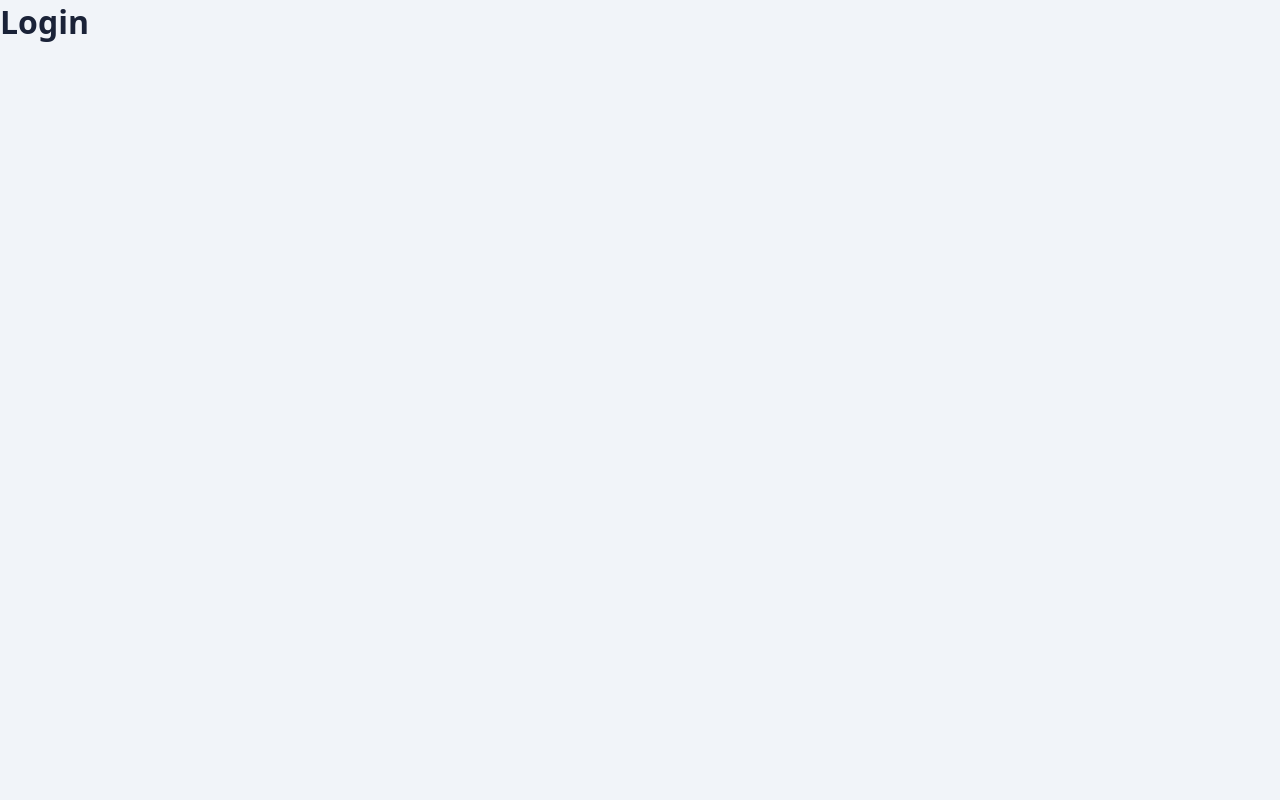
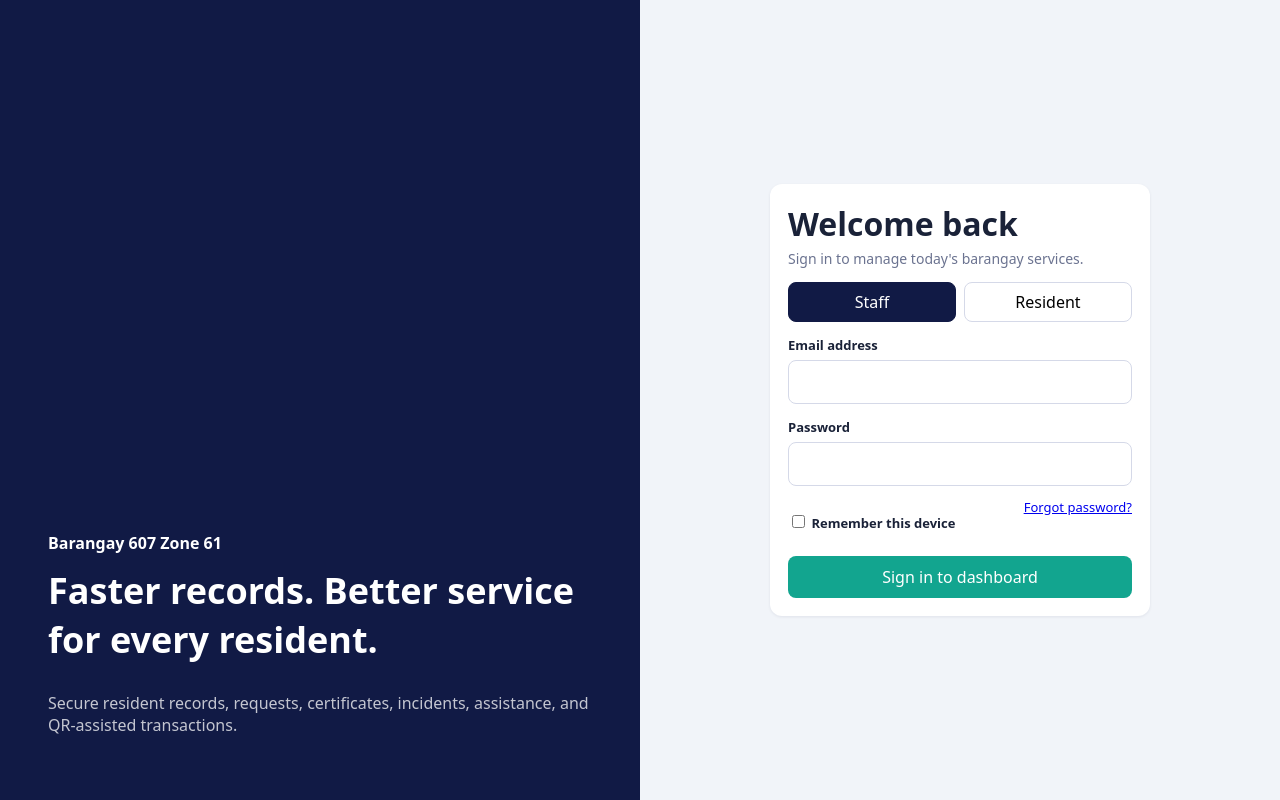
Before and after one commit to mksalinsub-prog/Emtech_Group1_Project, a React (Vite) app in the folder client/: page /login in a window 1280 px wide. Built offline with nearby package versions, Linux system fonts and the light colour scheme.

Commit message:
Build login page with staff and resident roles

```diff
--- a/client/src/pages/Login.jsx
+++ b/client/src/pages/Login.jsx
@@ -1,3 +1,44 @@
+import { useState } from 'react'
+import { Link, useNavigate } from 'react-router-dom'
+
 export default function Login() {
-  return <h1>Login</h1>
+  const navigate = useNavigate()
+  const [role, setRole] = useState('staff')
+  const [email, setEmail] = useState('')
+  const [password, setPassword] = useState('')
+
+  function handleSubmit(e) {
+    e.preventDefault()
+    // Placeholder login: real authentication comes with the backend.
+    navigate(role === 'staff' ? '/' : '/portal')
+  }
+
+  return (
+    <div className="login">
+      <div className="login-hero">
+        <strong>Barangay 607 Zone 61</strong>
+        <h2>Faster records. Better service for every resident.</h2>
+        <p>Secure resident records, requests, certificates, incidents, assistance, and QR-assisted transactions.</p>
+      </div>
+      <div className="login-panel">
+        <form className="login-card card" onSubmit={handleSubmit}>
+          <h1>Welcome back</h1>
+          <p className="muted">Sign in to manage today's barangay services.</p>
+          <div className="role-tabs">
+            <button type="button" className={role === 'staff' ? 'on' : ''} onClick={() => setRole('staff')}>Staff</button>
+            <button type="button" className={role === 'resident' ? 'on' : ''} onClick={() => setRole('resident')}>Resident</button>
+          </div>
+          <label htmlFor="email">Email address</label>
+          <input id="email" type="email" required value={email} onChange={(e) => setEmail(e.target.value)} />
+          <label htmlFor="password">Password</label>
+          <input id="password" type="password" required value={password} onChange={(e) => setPassword(e.target.value)} />
+          <div className="login-meta">
+            <label><input type="checkbox" /> Remember this device</label>
+            <Link to="/login">Forgot password?</Link>
+          </div>
+          <button className="btn" type="submit">Sign in to dashboard</button>
+        </form>
+      </div>
+    </div>
+  )
 }
```
